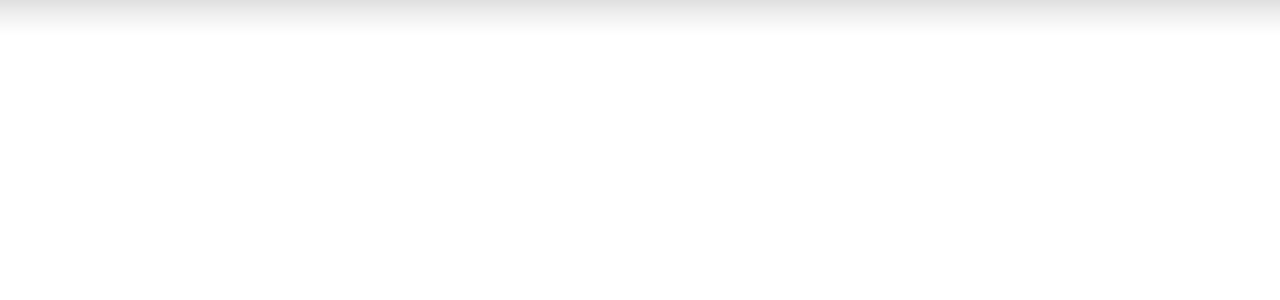
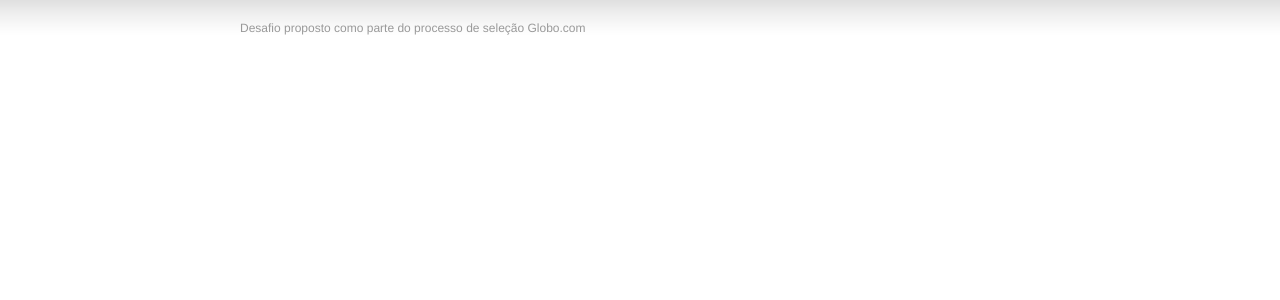
Before and after one commit to douglasmiranda/dshortener, a Django app: template dshortener/templates/base.html in a window 1280 px wide. Shown: the part 41-341 px from the top of the page. Run offline with Django 3.2, Linux system fonts and the light colour scheme; the template is opened without the code that fills it, so the values that code supplies are empty.

Commit message:
mais alguns ajustes em estilo e conteúdo para o base.html

```diff
--- a/dshortener/static/css/base.css
+++ b/dshortener/static/css/base.css
@@ -86,7 +86,13 @@ body {
     border-bottom:solid 3px #fff;
 }
 
-#main{
+#main, #footer{
     margin: 0 auto;
     width:800px;
 }
+
+#footer{
+    margin-top:20px;
+    color: #999999;
+    font-size:12px;
+}
--- a/dshortener/templates/base.html
+++ b/dshortener/templates/base.html
@@ -22,5 +22,8 @@
     <div id="main">
         {% block content %} {% endblock %}
     </div>
+    <div id="footer">
+        Desafio proposto como parte do processo de seleção Globo.com
+    </div>
 </body>
 </html>
```
